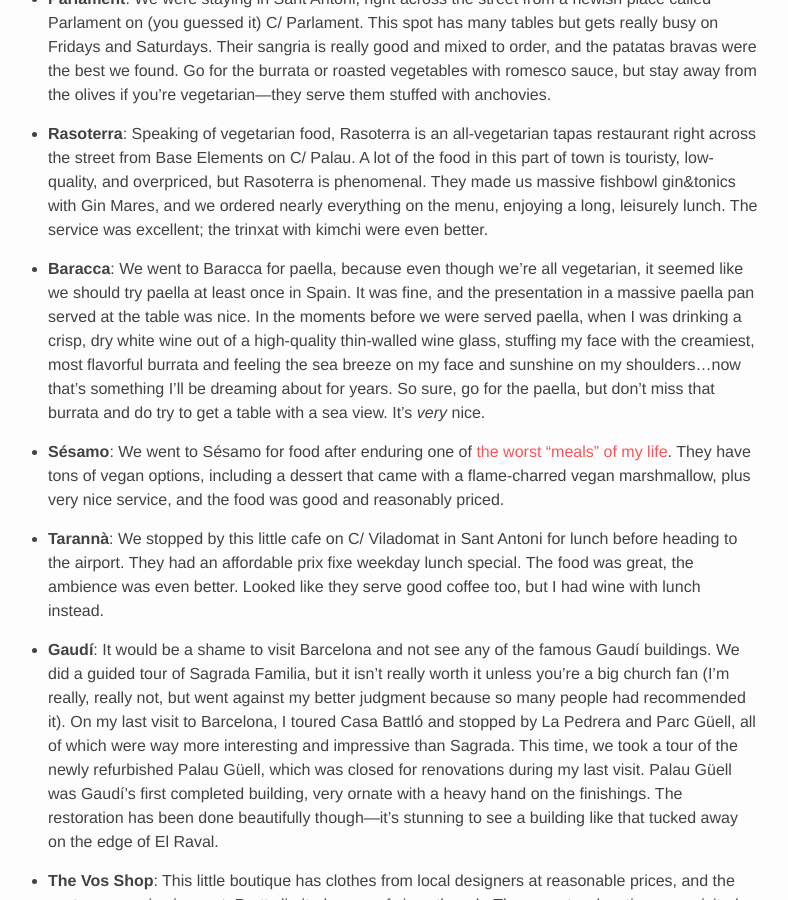
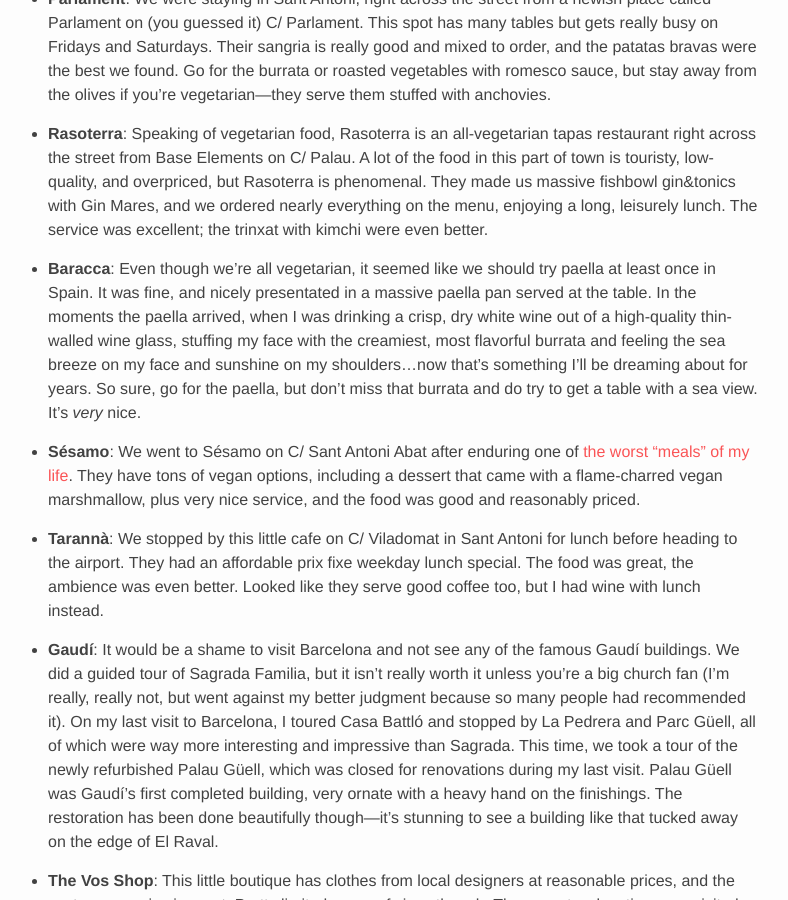
Before and after one commit to krtierney/krtierney.github.io, a Jekyll site: the page built from _posts/2017-05-27-barcelona.markdown, in a window 1280 px wide and 900 px high, scrolled down 945 px. Shown: the whole window, without its empty margins (374-1162 px from the left). Built offline with Jekyll 4.4.1, drawn with Linux system fonts in a browser that asks for light colours; nearby versions of some CDN libraries.

Commit message:
Revisions to BCN post

```diff
--- a/_posts/2017-05-27-barcelona.markdown
+++ b/_posts/2017-05-27-barcelona.markdown
@@ -113,17 +113,17 @@ are my recommendations.
   leisurely lunch. The service was excellent; the trinxat with kimchi were even
   better.
 
-* **Baracca**: We went to Baracca for paella, because even though we're all
-  vegetarian, it seemed like we should try paella at least once in Spain. It was
-  fine, and the presentation in a massive paella pan served at the table was
-  nice. In the moments before we were served paella, when I was drinking a
+* **Baracca**: Even though we're all vegetarian, it seemed like we should try
+  paella at least once in Spain. It was
+  fine, and nicely presentated in a massive paella pan served at the table. In
+  the moments the paella arrived, when I was drinking a
   crisp, dry white wine out of a high-quality thin-walled wine glass, stuffing
   my face with the creamiest, most flavorful burrata and feeling the sea breeze
   on my face and sunshine on my shoulders...now that's something I'll be
   dreaming about for years. So sure, go for the paella, but don't miss that burrata
   and do try to get a table with a sea view. It's _very_ nice.
 
-* **Sésamo**: We went to Sésamo for food after enduring one of [the worst "meals"
+* **Sésamo**: We went to Sésamo on C/ Sant Antoni Abat after enduring one of [the worst "meals"
 of my life](https://www.yelp.com/biz/beerlinale-barcelona). They have tons of
 vegan options, including a dessert that came with a flame-charred vegan
 marshmallow, plus very nice service, and the food was good and reasonably priced.
```
